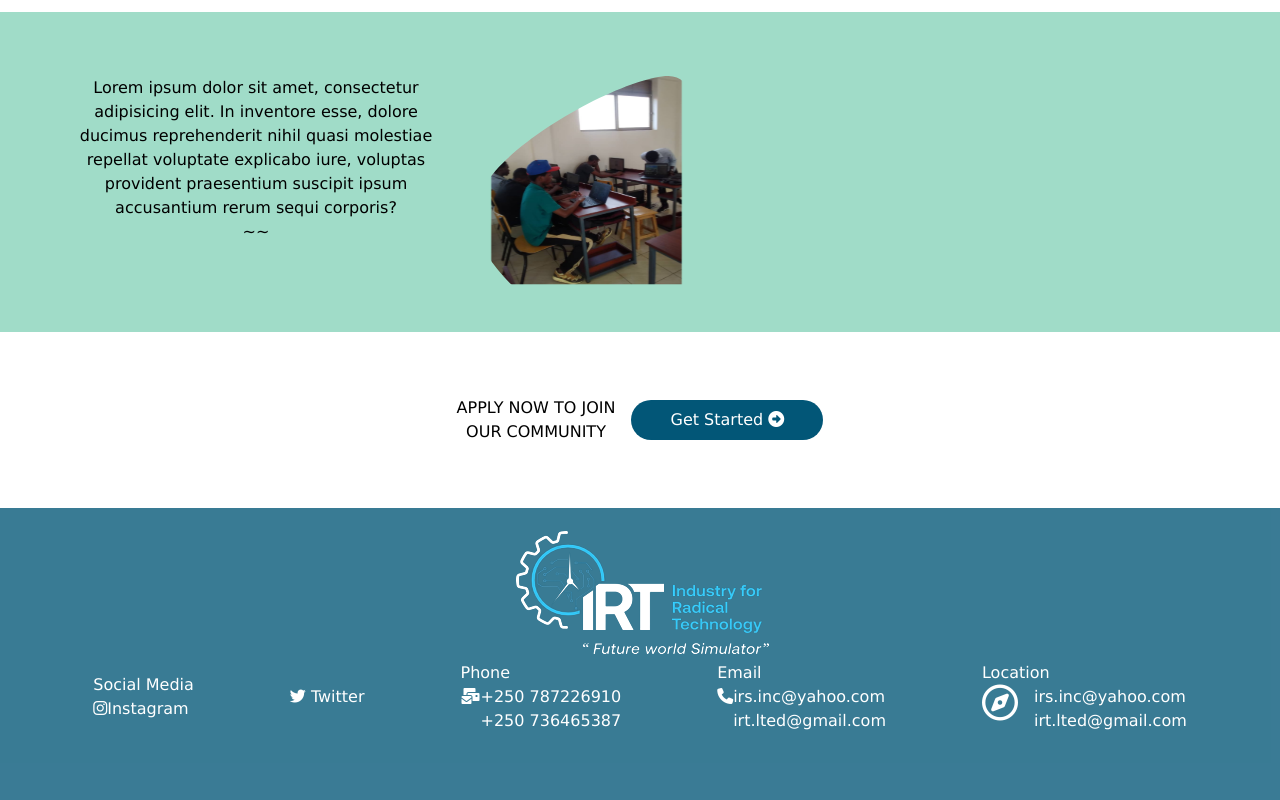
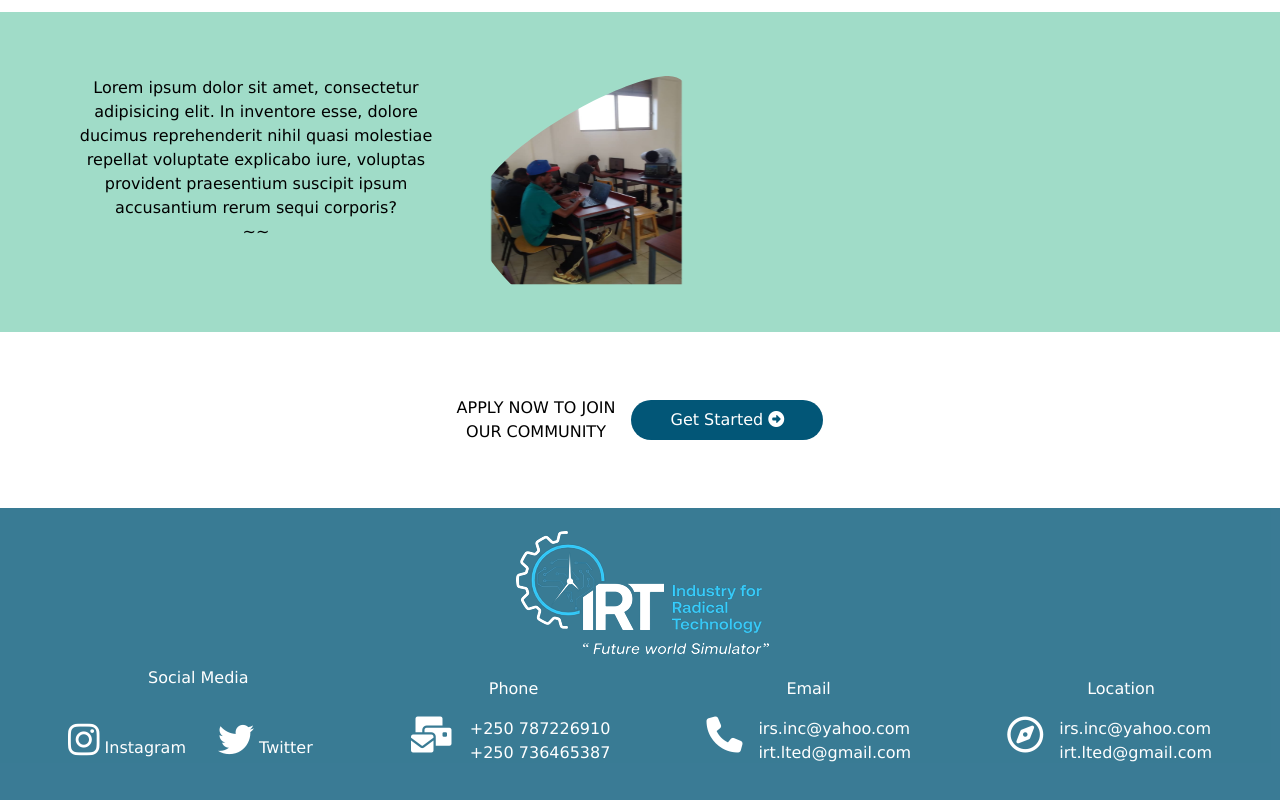
Before and after one commit to U-Alice/IRT, a website: page src/home.html in a window 1280 px wide. Shown: the part 2032-2832 px from the top of the page. Drawn offline with nearby package versions, Linux system fonts and the light colour scheme; files that its build step writes are made by us from their sources.

Commit message:
completed footer

```diff
--- a/src/home.html
+++ b/src/home.html
@@ -273,17 +273,21 @@
 
         <div class="flex text-white gap-24 items-center justify-center">
             <div>
-                <p>Social Media</p>
-                <i class="fa-brands fa-instagram"></i><a>Instagram</a>
+                <div class=" mb-8 ml-20">Social Media</div>
+                <div class="flex gap-8" >
+                    <div class="">
+                        <i class="fa-brands fa-instagram text-4xl"></i>  <a>Instagram</a>
+                    </div>
+                    <div>
+                        <i class="fa-brands fa-twitter text-4xl"></i>  <a>Twitter</a>
+                    </div>
+                </div>
             </div>
-            <div>
 
-                <i class="fa-brands fa-twitter"></i> <a>Twitter</a>
-            </div>
             <div class="">
-                <div>Phone</div>
-                <div class="flex">
-                    <div><i class="fa-solid fa-envelopes-bulk"></i></div>
+                <div class="my-4 ml-20">Phone</div>
+                <div class="flex gap-4">
+                    <div><i class="fa-solid fa-envelopes-bulk text-4xl"></i></div>
                     <div>
                         <p>+250 787226910</p>
                         <p>+250 736465387</p>
@@ -291,9 +295,9 @@
                 </div>
             </div>
             <div>
-                <div>Email</div>
-                <div class="flex">
-                <div><i class="fa-solid fa-phone"></i></div>
+                <div class="my-4 ml-20">Email</div>
+                <div class="flex gap-4">
+                <div><i class="fa-solid fa-phone text-4xl"></i></div>
                 <div>
                     <p>irs.inc@yahoo.com</p>
                     <p>irt.lted@gmail.com</p>
@@ -302,7 +306,7 @@
             </div>
 
             <div class="">
-                <div>Location</div>
+                <div class="my-4 ml-20">Location</div>
                 <div class="flex gap-4">
                     <div> <i class="fa-regular fa-compass text-4xl"></i></div>
                     <div>
```
